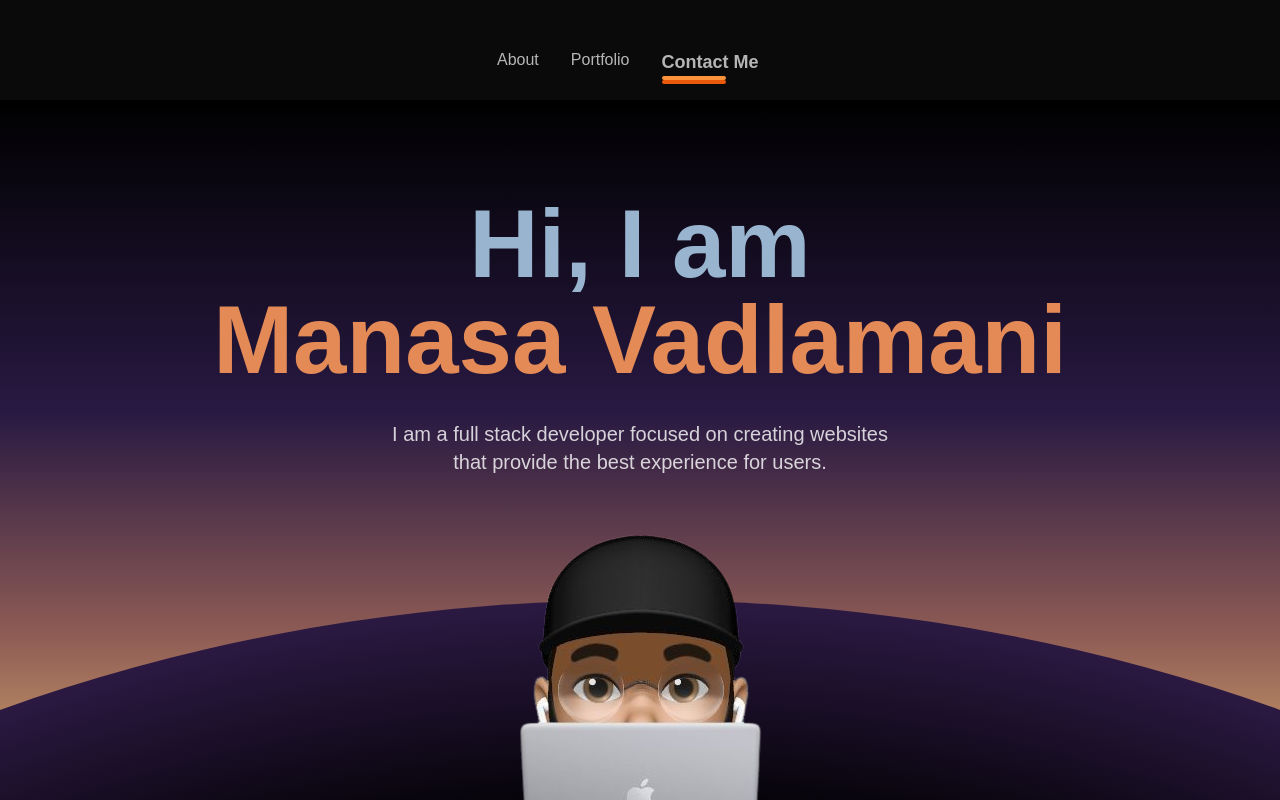
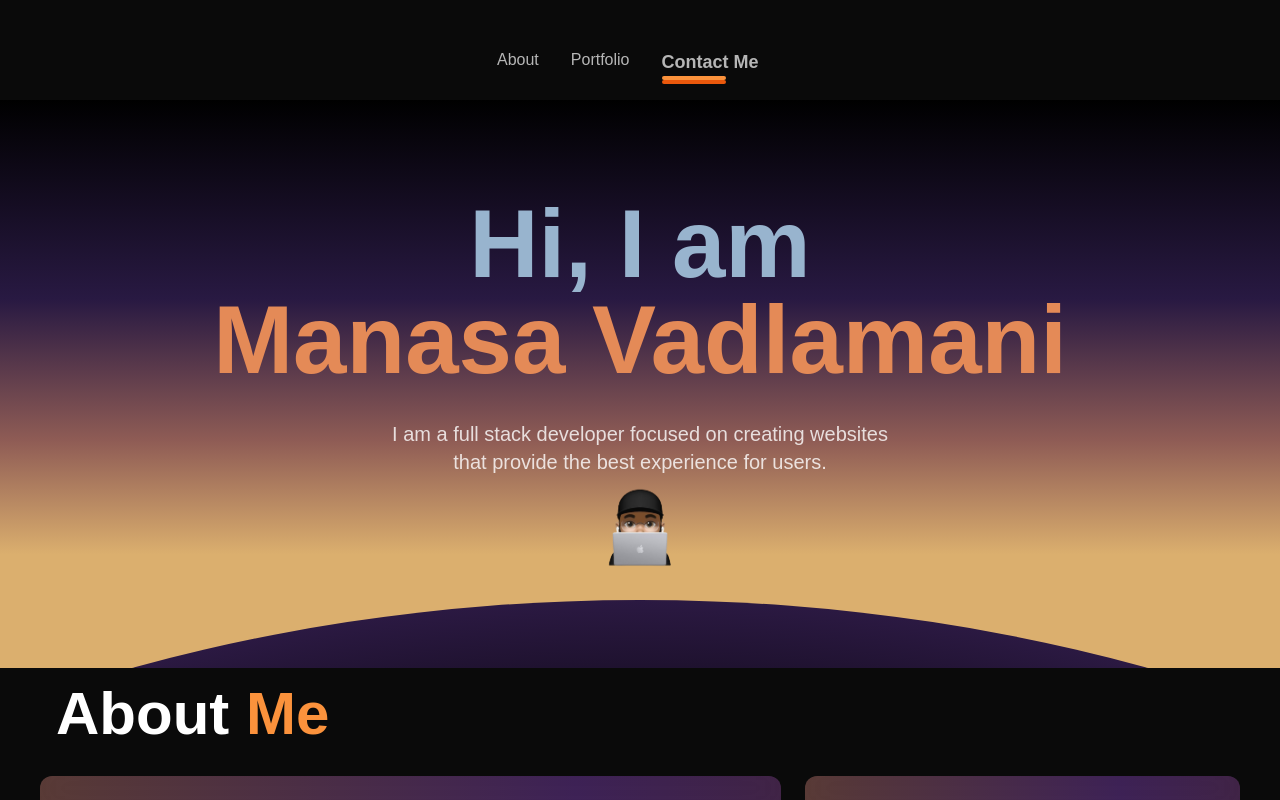
Before and after one commit to manu5703/portfolio-manasa, a Next.js app: page / in a window 1280 px wide. Built offline with nearby package versions, Linux system fonts and the light colour scheme.

Commit message:
Update Hero.tsx

```diff
--- a/src/components/Hero.tsx
+++ b/src/components/Hero.tsx
@@ -40,7 +40,7 @@ const Hero = () => {
           <Image
             src={profilepic}
             alt="Profile Picture"
-            className="h-100 w-100 mx-auto"
+            className="h-24 w-24 mx-auto"
           />
         </motion.div>
       </div>
```
